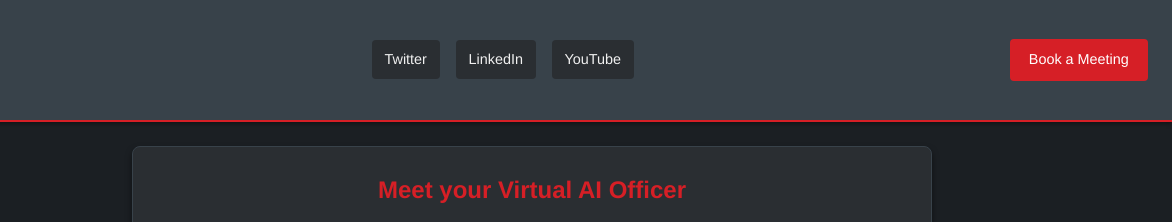
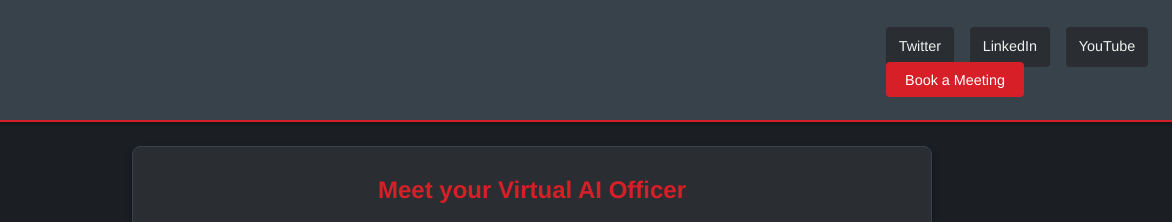
Before and after one commit to simwilso/virtualaiofficer-site, a website: page index.html in a window 1280 px wide. Shown: the top 222 px of the page, 108-1280 px from the left. Drawn offline with Linux system fonts and the light colour scheme.

Commit message:
Update index.html

```diff
--- a/index.html
+++ b/index.html
@@ -31,28 +31,25 @@
   window.dataLayer = window.dataLayer || [];
   function gtag(){dataLayer.push(arguments);}
   gtag('js', new Date());
-
   gtag('config', 'G-9PB3W1XXPE');
 </script>
 <body>
 
   <!-- TOP BAR / HEADER -->
   <header class="top-bar">
+    <div class="header-left">
       <div class="logo">
         <img src="VAIOLogo.png" alt="Virtual AI Officer Logo">
       </div>
+    </div>
+    <div class="header-right">
       <nav class="social-links">
         <a href="https://x.com/simwilso" target="_blank">Twitter</a>
         <a href="https://www.linkedin.com/in/simon-wilson-a3a70a3" target="_blank">LinkedIn</a>
         <a href="https://www.youtube.com/channel/UCxhG3bcP7BX_rYDvgg-PSyQ" target="_blank">YouTube</a>
       </nav>
-    <a
-      href="https://calendly.com/simon-vru/60min"
-      target="_blank"
-      class="book-meeting-btn"
-    >
-      Book a Meeting
-    </a>
+      <a href="https://calendly.com/simon-vru/60min" target="_blank" class="book-meeting-btn">Book a Meeting</a>
+    </div>
   </header>
 
   <!-- MAIN CHAT CONTAINER -->
```
Lines whose indentation alone changed are shown as unchanged.
